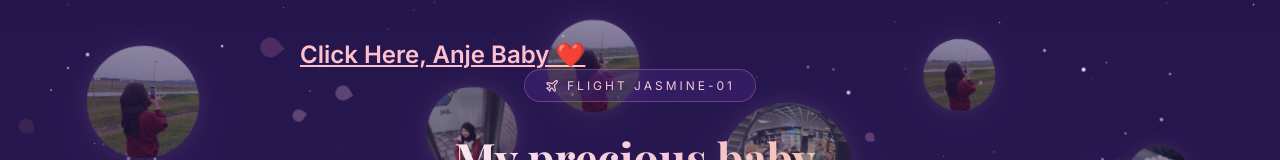
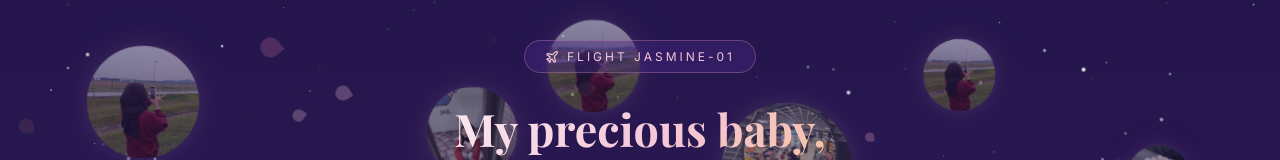
Before and after one commit to Celestial123123/AnjeBaby, a plain HTML site: page index.html in a window 1280 px wide. Shown: the top 160 px of the page. Drawn offline with nearby package versions, Linux system fonts and the light colour scheme; a web font is replaced by a local one.

Commit message:
Update index.html

```diff
--- a/index.html
+++ b/index.html
@@ -892,7 +892,6 @@ body {
 <div class="content">
 
   <!-- Header -->
-  <a href="ImSoSorry.html" style="font-size: 24px; color: pink; font-weight: bold;">Click Here, Anje Baby ❤️</a>
   <header class="header">
     <div class="flight-badge">
       <i data-lucide="plane" style="width:14px;height:14px"></i>
```
